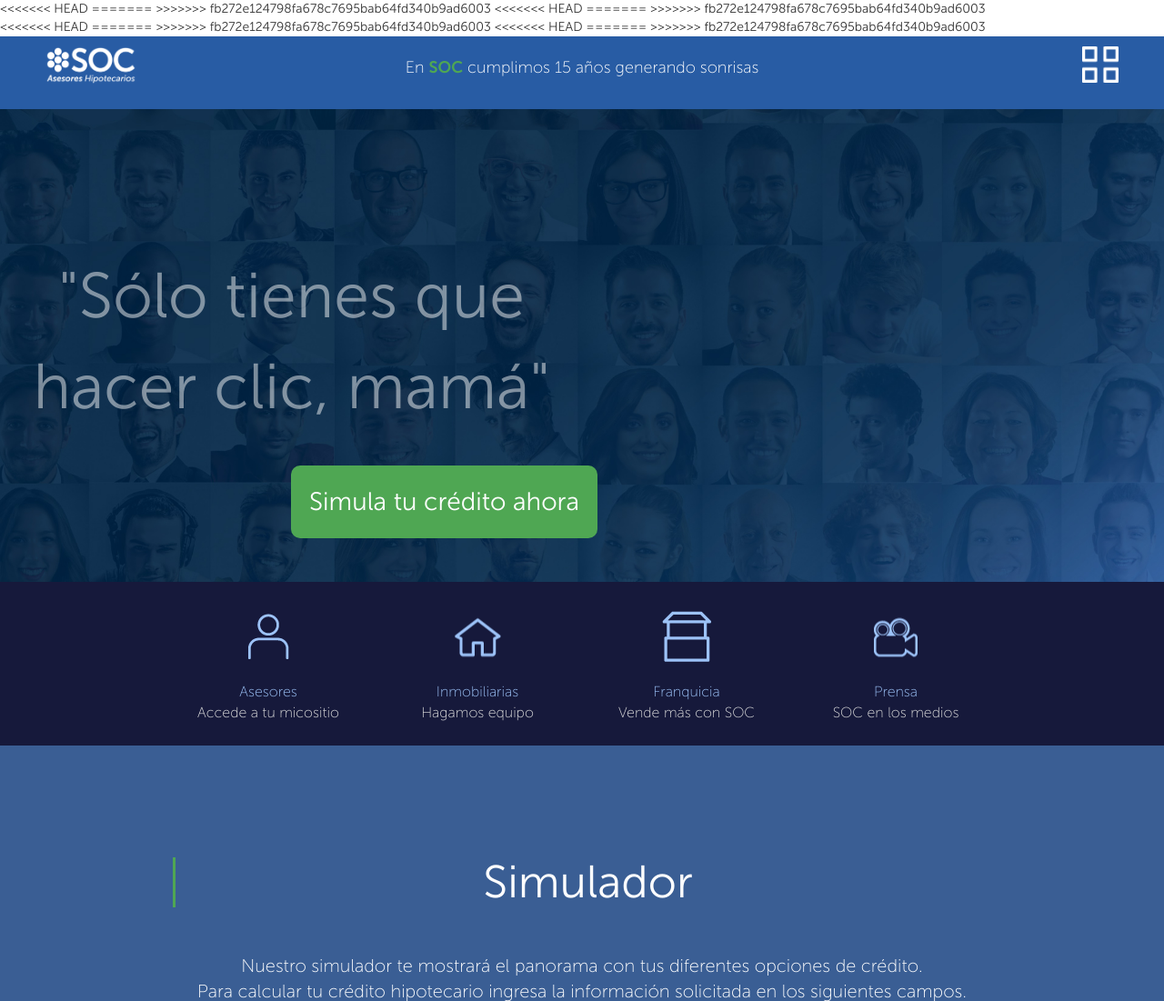
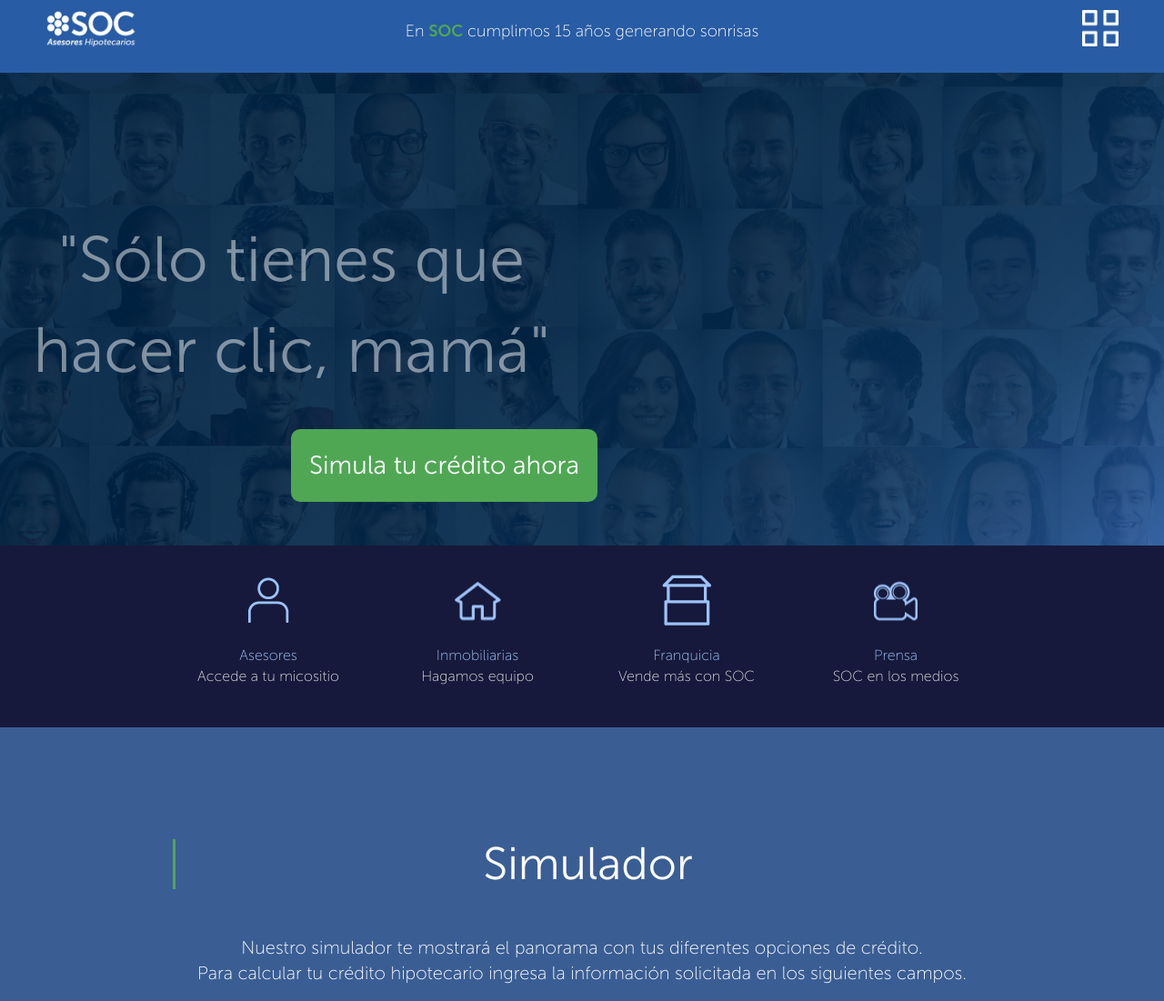
Before and after one commit to aresavazquez/website_SOC, a PHP site: page /index.php in a window 1280 px wide. Shown: the top 1101 px of the page at 91% size. Run offline with PHP 8.4, Linux system fonts and the light colour scheme; some libraries are stand-ins or nearby versions; some web fonts are replaced.

```diff
--- a/_head.php
+++ b/_head.php
@@ -13,10 +13,7 @@
     <meta name="alexaVerifyID" content="M63bVzWUB51g0Np60Eu9G5KYdt0"/>
     <title>SOC | Asesores Hipotecarios</title>
     <link rel="stylesheet" href="./css/museo/museo.css">
-<<<<<<< HEAD
     <link rel="stylesheet" href="./css/bootstrap.css">
-=======
->>>>>>> fb272e124798fa678c7695bab64fd340b9ad6003
     <link rel="stylesheet" href="./css/style.css">
     <script>
         (function(i,s,o,g,r,a,m){i['GoogleAnalyticsObject']=r;i[r]=i[r]||function(){
@@ -46,10 +43,7 @@
     <!--script type="text/javascript" async="async" defer="defer" src="https://dattachat.com/chat/cargar/wid/55f2f4f6d5b0b297684484" ></script> <a href="javascript:;" onclick="dcJs.startSend()"> <img style="border:0px;" id="dc_ImgStatus" src="https://dattachat.com/chat/img/wid/55f2f4f6d5b0b297684484" /></a-->
     <script src="http://cdnjs.cloudflare.com/ajax/libs/gsap/1.17.0/TweenMax.min.js"></script>
     <script src="https://ajax.googleapis.com/ajax/libs/jquery/1.11.0/jquery.min.js"></script>
-<<<<<<< HEAD
     <script src="https://maxcdn.bootstrapcdn.com/bootstrap/3.3.1/js/bootstrap.min.js"></script>
-=======
->>>>>>> fb272e124798fa678c7695bab64fd340b9ad6003
     <script src="js/ScrollToPlugin.js"></script>
     <script type="text/javascript" src="./js/javascript.js"></script>
 </head>
```
